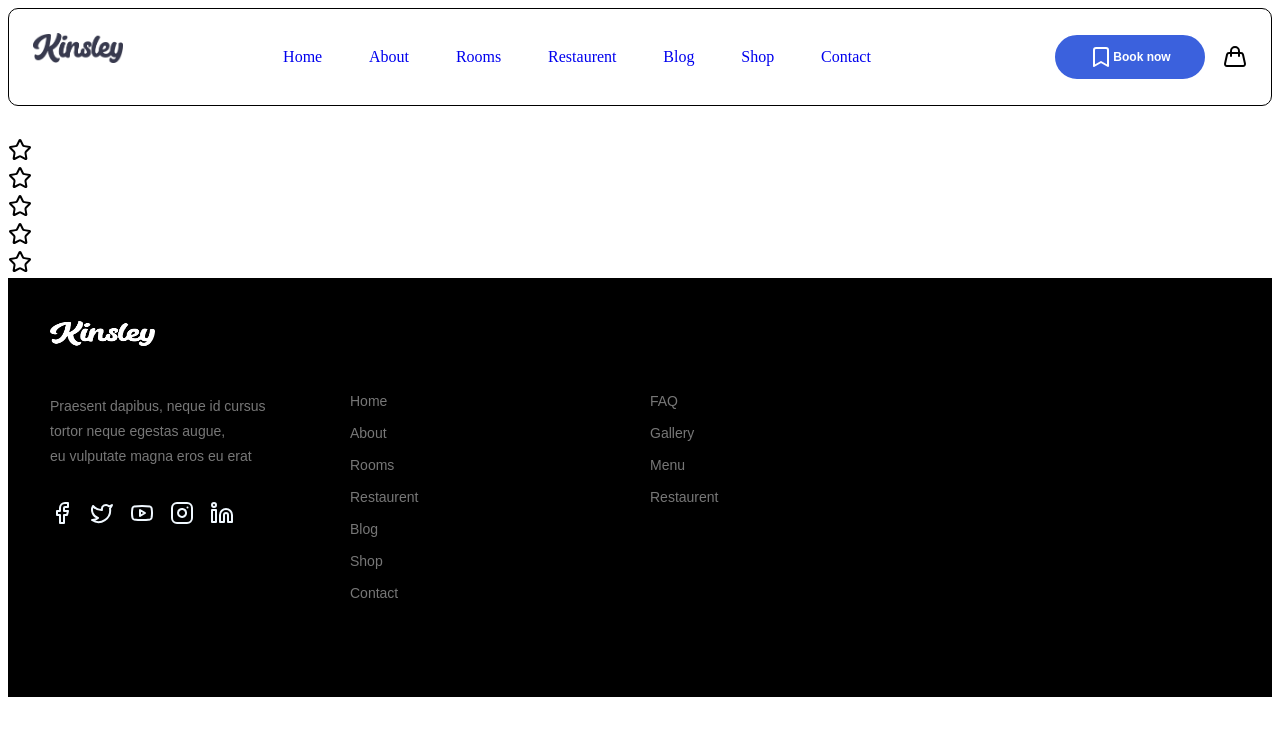
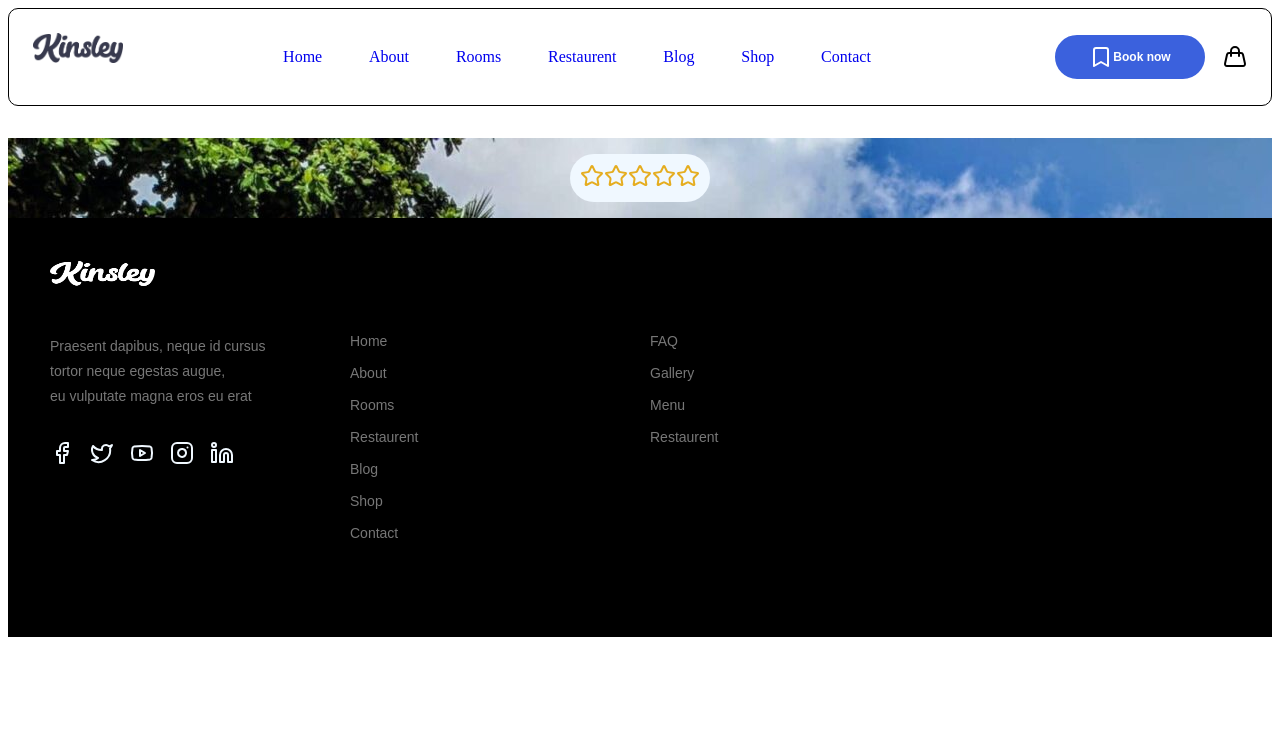
Before and after one commit to Adhish-Ullasan/KinsleyGo, a React (Vite) app: page / in a window 1280 px wide. Shown: the top 736 px of the page. Built offline with nearby package versions, Linux system fonts and the light colour scheme.

Commit message:
banner in progress

```diff
--- a/src/App.css
+++ b/src/App.css
@@ -124,3 +124,29 @@ a {
   column-gap: 1rem;
   margin-top: 2rem;
  }
+
+ /* BANNER */
+
+ .rating ul{
+  display: flex;
+  justify-content: center;
+  background: aliceblue;
+  border-radius: 26px;
+  max-width: fit-content;
+  margin-top: 1rem;
+  margin-bottom: 1rem;
+  padding: 10px;
+ }
+
+ .star {
+  color: rgb(229, 173, 32);
+ }
+
+ .rating {
+  display: flex;
+  justify-self: center;
+ }
+
+ #homeBanner {
+  background-image: url('/home/kinsleybanner.jpg');
+ }
--- a/src/components/Banner.jsx
+++ b/src/components/Banner.jsx
@@ -4,14 +4,16 @@ const Banner = () => {
 
     return(
         <section id="homeBanner">
-            <div>
-                <ul>
-                    <li>  <Star /></li>
-                    <li>  <Star /></li>
-                    <li>  <Star /></li>
-                    <li>  <Star /></li>
-                    <li>  <Star /></li>
-                </ul>
+            <div className='container'>
+                <div className='rating'>
+                    <ul>
+                        <li className='star'>  <Star /></li>
+                        <li className='star'>  <Star /></li>
+                        <li className='star'>  <Star /></li>
+                        <li className='star'>  <Star /></li>
+                        <li className='star'>  <Star /></li>
+                    </ul>
+                </div>
             </div>
         </section>
     )
```
